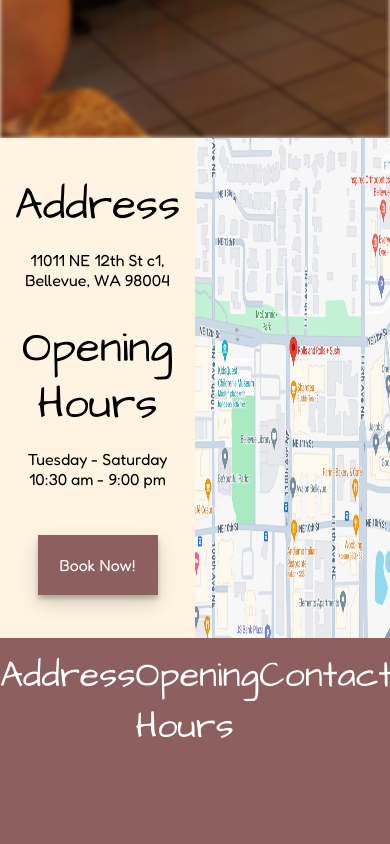
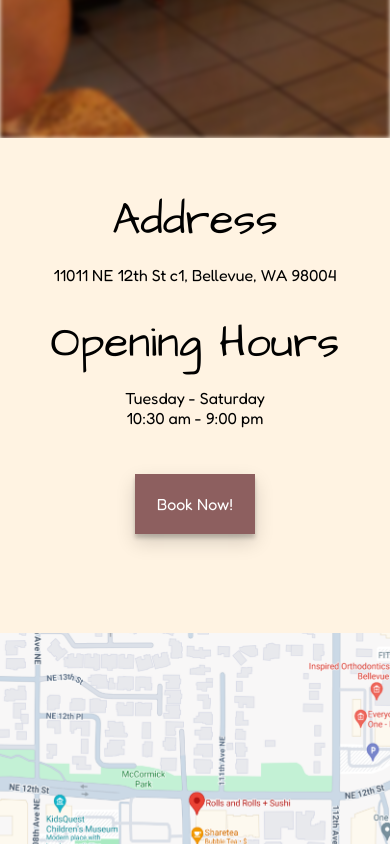
Before and after one commit to yenny1124/Restaurant-Ordering-App, a Next.js app: page / in a window 390 px wide. Shown: the part 2340-3184 px from the top of the page. Built offline with nearby package versions, Linux system fonts and the light colour scheme.

Commit message:
margins on location

```diff
--- a/src/app/sections/location/locationsection.css
+++ b/src/app/sections/location/locationsection.css
@@ -26,7 +26,6 @@
   width: 50%;
   height: 100%;
   display: flex;
-
   flex-direction: column;
   align-items: center;
   justify-content: center;
@@ -37,3 +36,20 @@
 .location-section p {
   text-align: center;
 }
+
+@media screen and (max-width: 820px) {
+  .location-section {
+    flex-direction: column;
+    height: auto;
+  }
+  .location-section-api {
+    width: 100%;
+    height: 400px;
+    margin: 40px 0px;
+  }
+  .location-section-details {
+    margin: 40px 0px;
+    width: 100%;
+    height: auto;
+  }
+}
```
